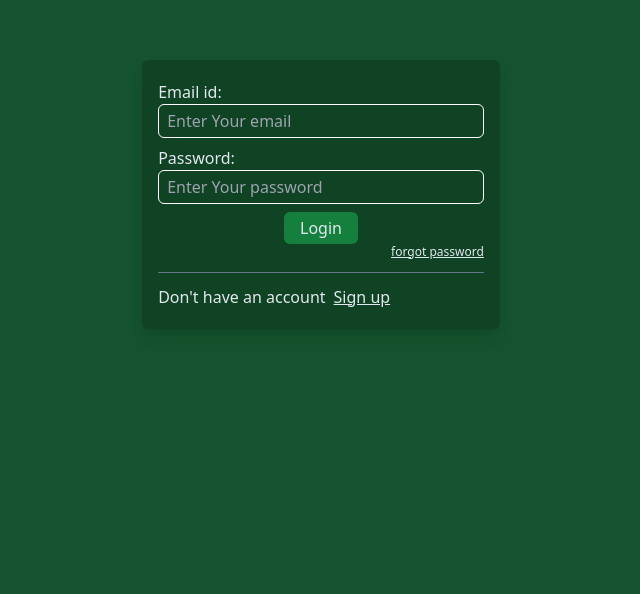
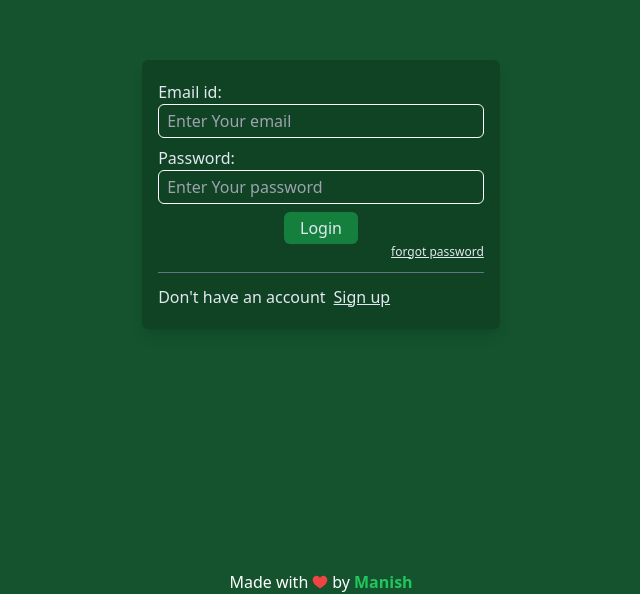
Before and after one commit to manishjhacse/Daily-Diary-a-MERN-project, a React (Vite) app in the folder client/: page / in a window 1280 px wide. Shown: the part 206-800 px from the top of the page, without its empty margins (319-959 px from the left). Built offline with nearby package versions, Linux system fonts and the light colour scheme; no server answers.

Commit message:
added footer

```diff
--- a/client/package.json
+++ b/client/package.json
@@ -15,6 +15,7 @@
     "js-cookie": "^3.0.5",
     "react": "^18.2.0",
     "react-dom": "^18.2.0",
+    "react-icons": "^5.0.1",
     "react-redux": "^9.1.0",
     "react-router-dom": "^6.22.3"
   },
--- a/client/src/App.jsx
+++ b/client/src/App.jsx
@@ -13,6 +13,7 @@ import { useDispatch, useSelector } from "react-redux";
 import { changeLoggedIn } from "./store/loginSlice";
 import PageNotFound from "./pages/PageNotFound";
 import ForgetPassword from "./pages/ForgetPassword";
+import { GoHeartFill } from "react-icons/go";
 
 function App() {
   const token = localStorage.getItem("token");
@@ -72,6 +73,8 @@ useEffect(()=>{
         <Route path="forgetpassword" element={<ForgetPassword/>} />
         <Route path="*" element={<PageNotFound/>}/>
       </Routes>
+      <p  className="absolute w-full justify-center text-white bottom-0 flex items-center gap-1 left-1/2 -translate-x-1/2">Made with <GoHeartFill className="text-red-500" /> by <a className="text-green-500 font-bold" href="https://manishkumarjha.tech" target="_blank">Manish</a></p>
+
     </div>
   );
 }
```
Also changed, not shown: 1 other file (tests, documents, lock files or other folders).
